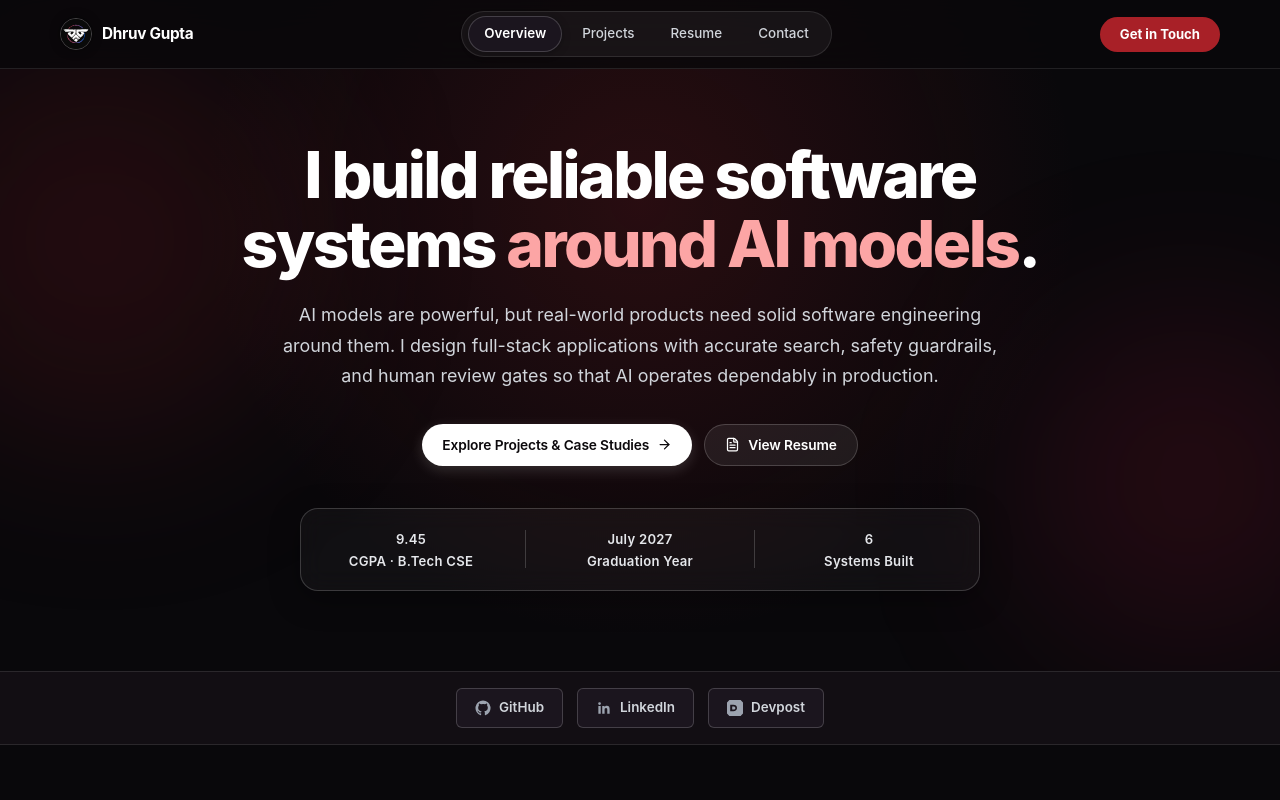
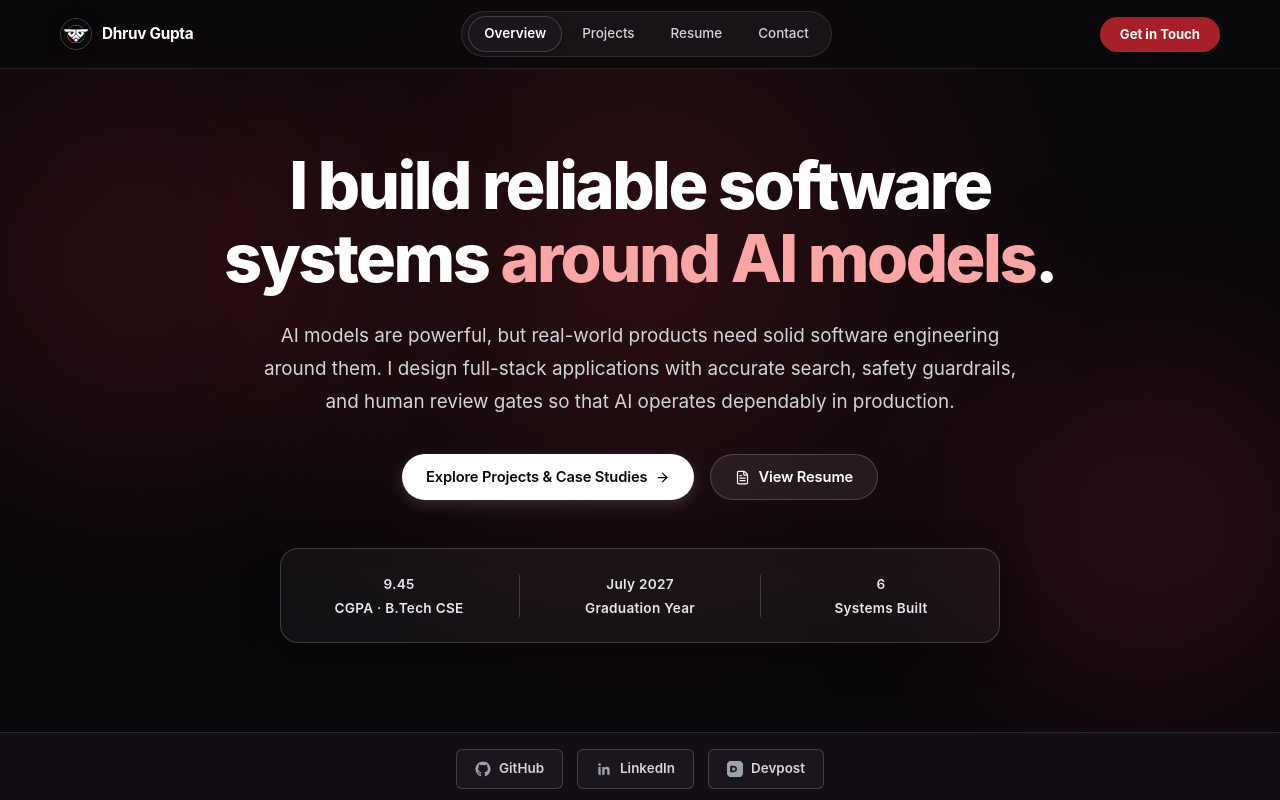
Before and after one commit to Dhruvg334/dhruv-gupta-portfolio, a React (Vite) app: page / in a window 1280 px wide. Shown: the top 800 px of the page. Built offline with nearby package versions, Linux system fonts and the light colour scheme; a web font is replaced by a local one.

Commit message:
style(hero): scale up hero viewport presence, typography, and container padding

```diff
--- a/src/styles.css
+++ b/src/styles.css
@@ -404,9 +404,18 @@ button {
 .home-hero {
   position: relative;
   overflow: hidden;
-  padding: 140px 0 80px;
-  background: radial-gradient(circle at 50% 30%, rgba(168, 32, 39, 0.2), transparent 55%),
+  min-height: calc(100vh - 68px);
+  display: flex;
+  align-items: center;
+  justify-content: center;
+  padding: 130px 0 70px;
+  background: radial-gradient(circle at 50% 35%, rgba(168, 32, 39, 0.22), transparent 58%),
               #09080b;
+}
+
+.home-hero .shell {
+  width: min(var(--shell), calc(100% - 48px));
+  margin: 0 auto;
 }
 
 .hero-glow {
@@ -417,23 +426,23 @@ button {
 }
 
 .hero-glow--left {
-  width: 400px;
-  height: 400px;
-  background: rgba(168, 32, 39, 0.16);
-  left: -100px;
+  width: 440px;
+  height: 440px;
+  background: rgba(168, 32, 39, 0.18);
+  left: -80px;
   top: 40px;
 }
 
 .hero-glow--right {
-  width: 340px;
-  height: 340px;
-  background: rgba(225, 29, 72, 0.12);
-  right: -80px;
+  width: 380px;
+  height: 380px;
+  background: rgba(225, 29, 72, 0.14);
+  right: -60px;
   bottom: 20px;
 }
 
 .home-hero-content {
-  max-width: 860px;
+  max-width: 940px;
   margin: 0 auto;
   text-align: center;
   position: relative;
@@ -447,29 +456,29 @@ button {
   display: inline-flex;
   align-items: center;
   gap: 8px;
-  padding: 6px 16px;
+  padding: 7px 18px;
   border-radius: 999px;
-  background: rgba(255, 255, 255, 0.05);
+  background: rgba(255, 255, 255, 0.06);
   border: 1px solid var(--border-medium);
   font-family: var(--mono);
-  font-size: 0.72rem;
+  font-size: 0.78rem;
   color: #fca5a5;
   margin-bottom: 24px;
 }
 
 .status-dot-emerald {
-  width: 7px;
-  height: 7px;
+  width: 8px;
+  height: 8px;
   border-radius: 50%;
   background: var(--emerald);
-  box-shadow: 0 0 8px var(--emerald);
+  box-shadow: 0 0 10px var(--emerald);
 }
 
 .home-hero-title {
-  font-size: clamp(2.6rem, 5vw, 4rem);
+  font-size: clamp(2.85rem, 5.2vw, 4.4rem);
   font-weight: 800;
-  line-height: 1.08;
-  letter-spacing: -0.04em;
+  line-height: 1.1;
+  letter-spacing: -0.038em;
   color: #ffffff;
   text-wrap: balance;
   margin: 0 auto;
@@ -480,37 +489,43 @@ button {
 }
 
 .home-hero-intro {
-  margin: 22px auto 0;
-  color: var(--text-secondary);
-  font-size: 1.12rem;
-  line-height: 1.7;
-  max-width: 740px;
+  margin: 24px auto 0;
+  color: var(--text-secondary);
+  font-size: 1.18rem;
+  line-height: 1.75;
+  max-width: 780px;
   text-align: center;
 }
 
 .home-hero-cta {
-  margin-top: 32px;
+  margin-top: 36px;
   display: flex;
   flex-wrap: wrap;
   align-items: center;
   justify-content: center;
-  gap: 12px;
+  gap: 16px;
+}
+
+.home-hero-cta .btn {
+  min-height: 46px;
+  padding: 0 24px;
+  font-size: 0.92rem;
 }
 
 .hero-stats-row {
   display: flex;
   align-items: center;
   justify-content: center;
-  gap: 32px;
-  margin-top: 42px;
-  padding: 18px 28px;
-  background: rgba(255, 255, 255, 0.035);
+  gap: 36px;
+  margin-top: 48px;
+  padding: 22px 34px;
+  background: rgba(255, 255, 255, 0.04);
   border: 1px solid var(--border-medium);
   border-radius: var(--radius-lg);
   backdrop-filter: blur(12px);
   width: 100%;
-  max-width: 680px;
-  box-shadow: 0 8px 30px rgba(0, 0, 0, 0.35);
+  max-width: 720px;
+  box-shadow: 0 10px 35px rgba(0, 0, 0, 0.4);
 }
 
 .hero-stat-card {
@@ -523,7 +538,7 @@ button {
 
 .hero-stat-value,
 .hero-stat-card strong {
-  font-size: clamp(1.6rem, 2.4vw, 2.1rem);
+  font-size: clamp(1.75rem, 2.6vw, 2.3rem);
   font-weight: 800;
   letter-spacing: -0.03em;
   color: #ffffff;
@@ -534,18 +549,18 @@ button {
 .hero-stat-label,
 .hero-stat-card span {
   font-family: var(--sans);
-  font-size: 0.82rem;
+  font-size: 0.85rem;
   font-weight: 600;
   color: #e5e7eb;
   letter-spacing: 0.02em;
-  margin-top: 5px;
+  margin-top: 6px;
   display: block;
   white-space: nowrap;
 }
 
 .hero-stat-divider {
   width: 1px;
-  height: 38px;
+  height: 42px;
   background: var(--border-medium);
   flex-shrink: 0;
 }
```
